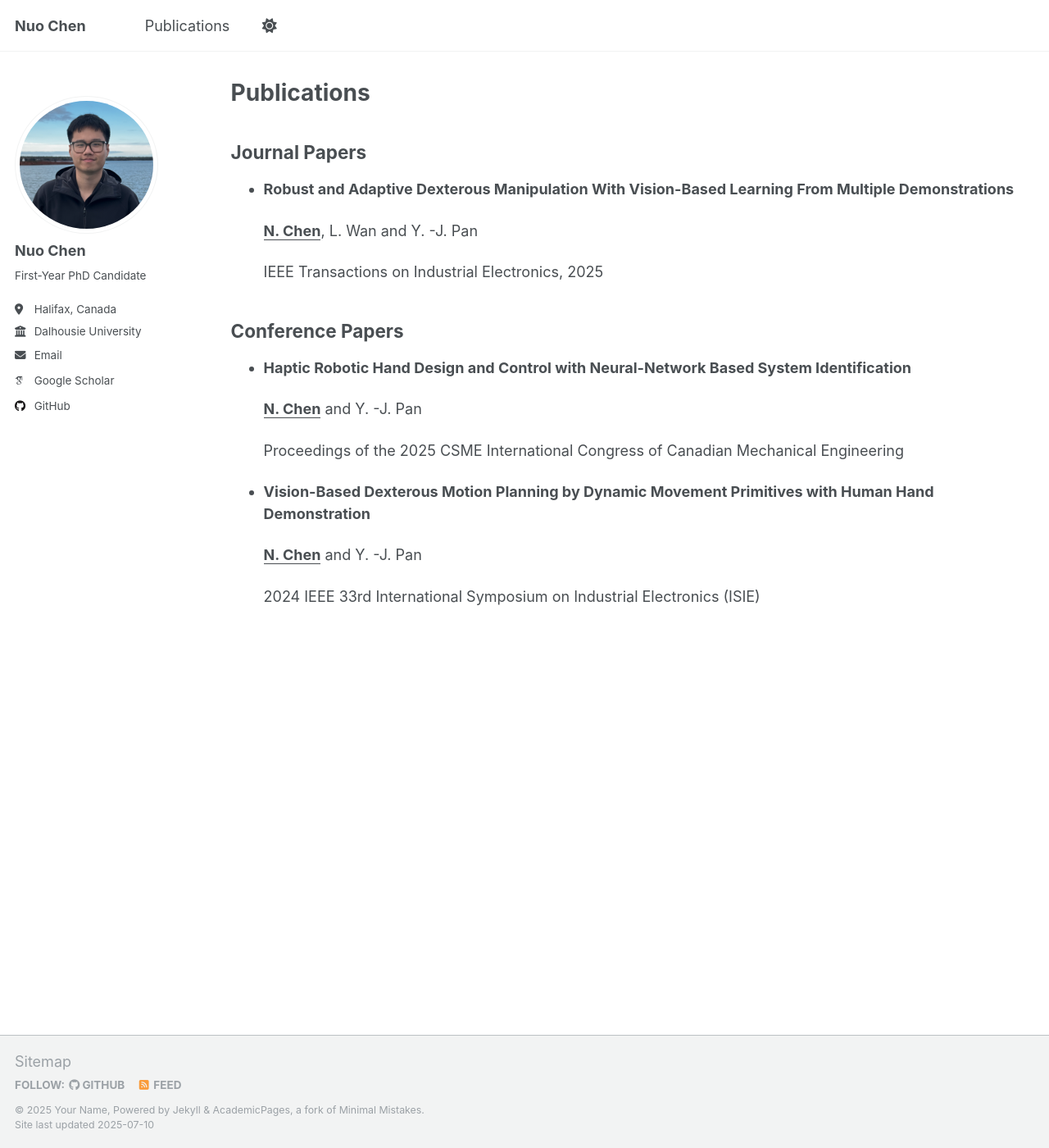
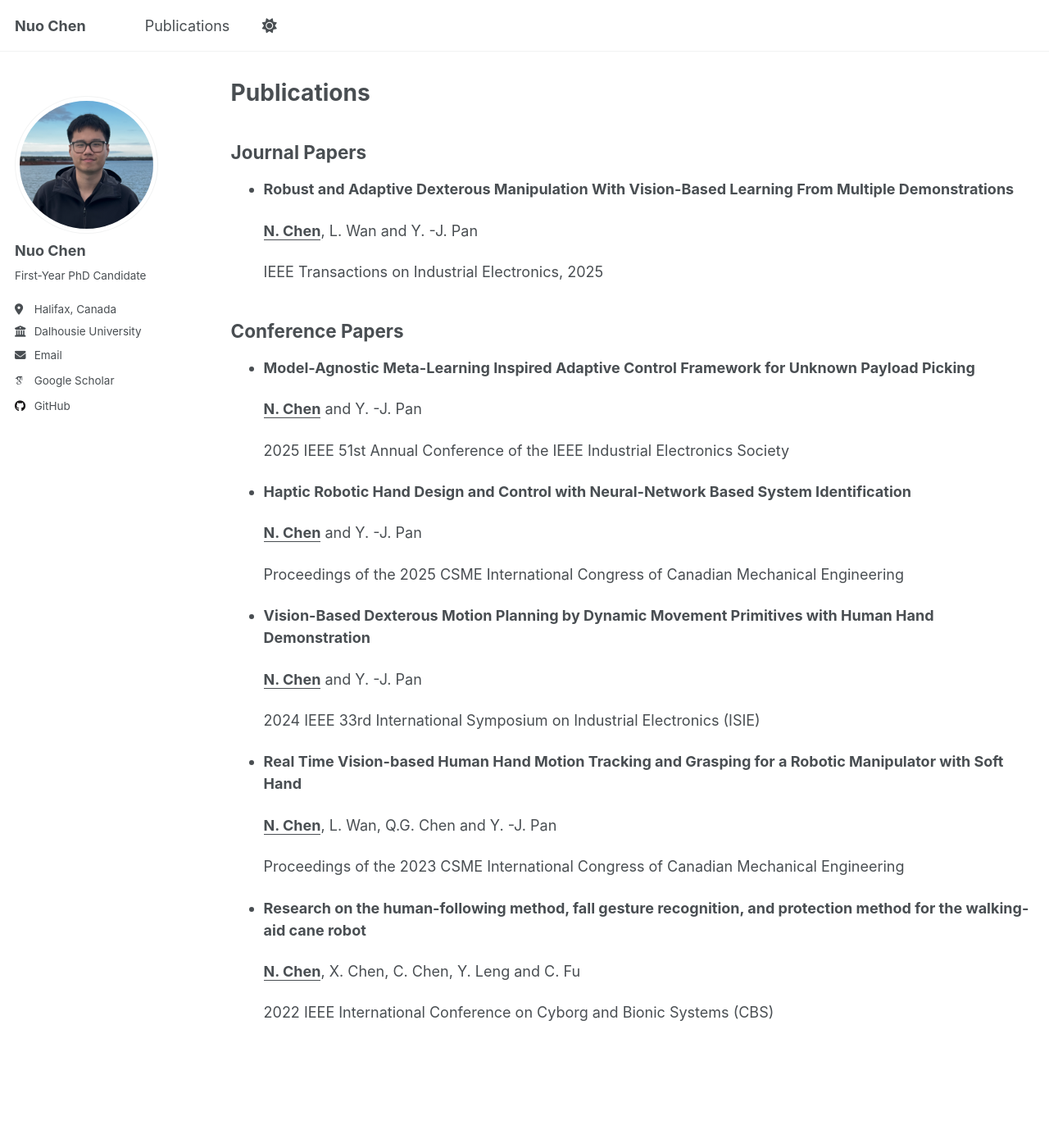
Before and after one commit to NuoChen1999/nuochen1999.github.io, a Jekyll site: the page built from _pages/publications.md, in a window 1280 px wide and 1400 px high. Shown: the whole window at 82% size. Built offline with Jekyll 4.4.1, drawn with Linux system fonts in a browser that asks for light colours; some web fonts are replaced; a script that is not in the unit is left out.

Commit message:
Update publications.md

```diff
--- a/_pages/publications.md
+++ b/_pages/publications.md
@@ -16,6 +16,12 @@ author_profile: true
 
 ## Conference Papers
 
+- **Model-Agnostic Meta-Learning Inspired Adaptive Control Framework for Unknown Payload Picking**
+
+  **<ins>N. Chen</ins>** and Y. -J. Pan
+
+  2025 IEEE 51st Annual Conference of the IEEE Industrial Electronics Society
+
 - **Haptic Robotic Hand Design and Control with Neural-Network Based System Identification**
 
   **<ins>N. Chen</ins>** and Y. -J. Pan
@@ -27,3 +33,15 @@ author_profile: true
   **<ins>N. Chen</ins>** and Y. -J. Pan
 
   2024 IEEE 33rd International Symposium on Industrial Electronics (ISIE)
+
+- **Real Time Vision-based Human Hand Motion Tracking and Grasping for a Robotic Manipulator with Soft Hand**
+
+  **<ins>N. Chen</ins>**, L. Wan, Q.G. Chen and Y. -J. Pan
+
+  Proceedings of the 2023 CSME International Congress of Canadian Mechanical Engineering
+
+- **Research on the human-following method, fall gesture recognition, and protection method for the walking-aid cane robot**
+
+  **<ins>N. Chen</ins>**, X. Chen, C. Chen, Y. Leng and C. Fu
+
+  2022 IEEE International Conference on Cyborg and Bionic Systems (CBS)
```
